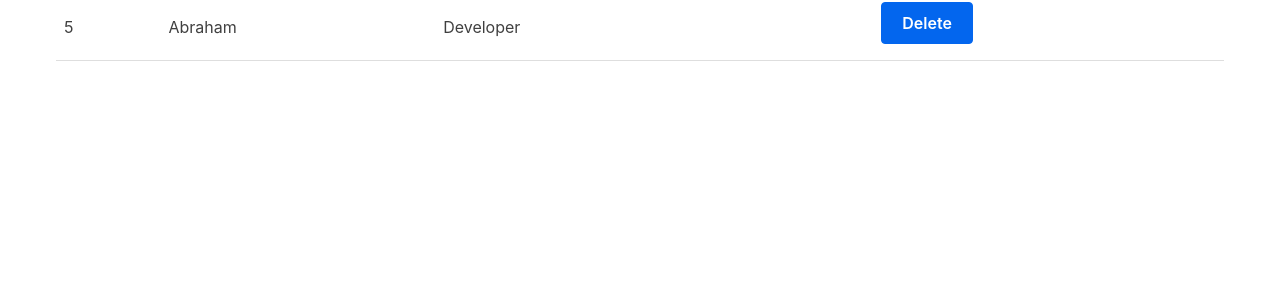
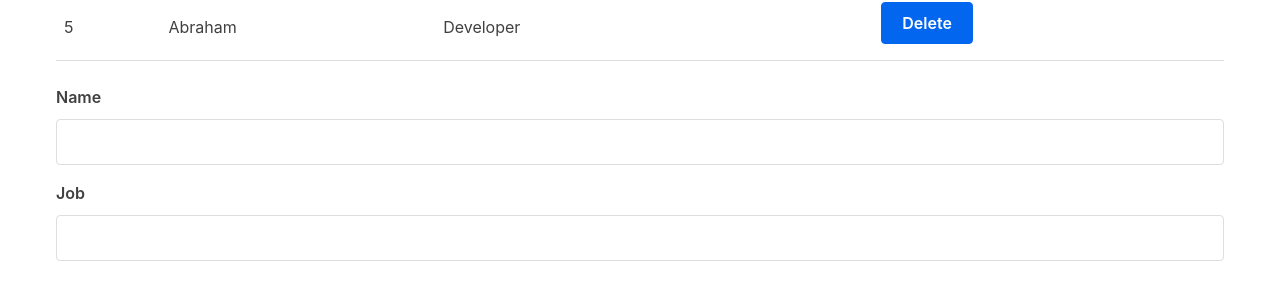
Before and after one commit to Abraham0912/tutorial-proyect-ft-TR, a React (Create React App) app: page / in a window 1280 px wide. Shown: the part 458-758 px from the top of the page. Built offline with nearby package versions, Linux system fonts and the light colour scheme.

Commit message:
removeComents

```diff
--- a/src/App.js
+++ b/src/App.js
@@ -1,5 +1,6 @@
 import React, {Component} from 'react'
-import Table from './Table'
+import Table from './Table';
+import Form from './Form';
 
 class App extends Component {
 
@@ -36,13 +37,16 @@ class App extends Component {
           }]
   }
 
+//actualizará el estado
+  handleSubmit = (character) => {
+    this.setState({characters: [...this.state.characters, character]})
+  }
 
   removeCharacter = (index) => {
-    const {characters} = this.state//this.state.characters
+    const {characters} = this.state
 
     this.setState({
       characters: characters.filter((character, i) => {
-        //return i !== index
         return character.id !== index;
 
       }),
@@ -51,11 +55,10 @@ class App extends Component {
 
 
   addCharacter = (index) => {
-    const {characters} = this.state//this.state.characters
+    const {characters} = this.state
 
     this.setState({
       characters: characters.filter((character, i) => {
-        //return i !== index
         return character.id !== index;
 
       }),
@@ -70,6 +73,7 @@ class App extends Component {
                 characterData={this.state.characters}
                 removeCharacter={this.removeCharacter}
             />
+            <Form />
         </div>
     )
   }
--- a/src/Form.js
+++ b/src/Form.js
@@ -1,11 +1,43 @@
 import React, { Component } from 'react'
 
 export default class componentName extends Component {
+
+
+    initialState = {
+        name: '',
+        job: '',
+      }
+
+    state = this.initialState
+
+
+    handleChange = (event) => {
+        const {name, value} = event.target
+
+        this.setState({
+          [name]: value,
+        })
+      }
+
     render() {
+        const nombrexd = "abraham";
         return (
-            <div>
-
-            </div>
+            <form>
+                <label htmlFor="name">Name</label>
+                <input
+                    type="text"
+                    name="name"
+                    id="name"
+                    value={this.state.name}
+                    onChange={this.handleChange} />
+                <label htmlFor="job">Job</label>
+                <input
+                    type="text"
+                    name="job"
+                    id="job"
+                    value={this.state.job}
+                    onChange={this.handleChange} />
+            </form>
         )
     }
 }
```
Also changed, not shown: 1 other file (tests, documents, lock files or other folders).
